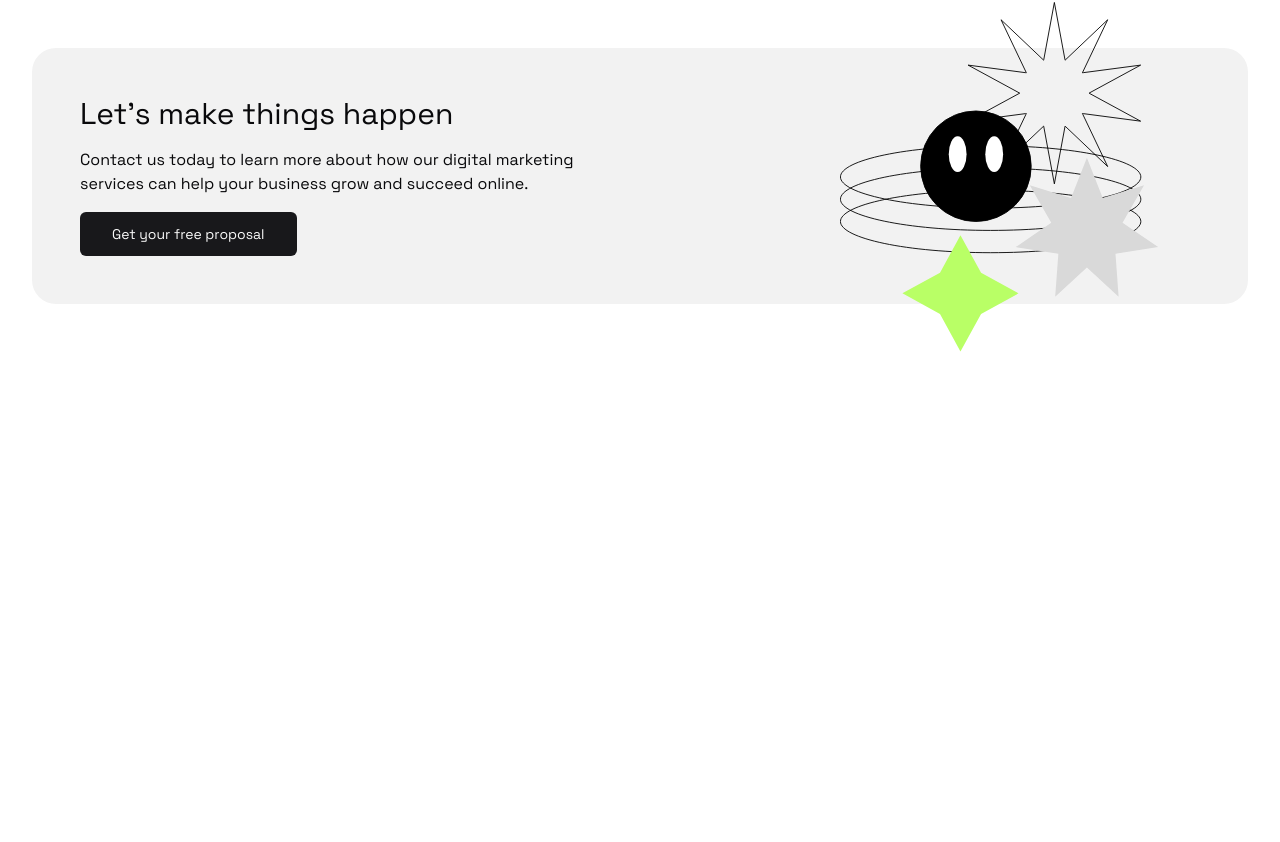
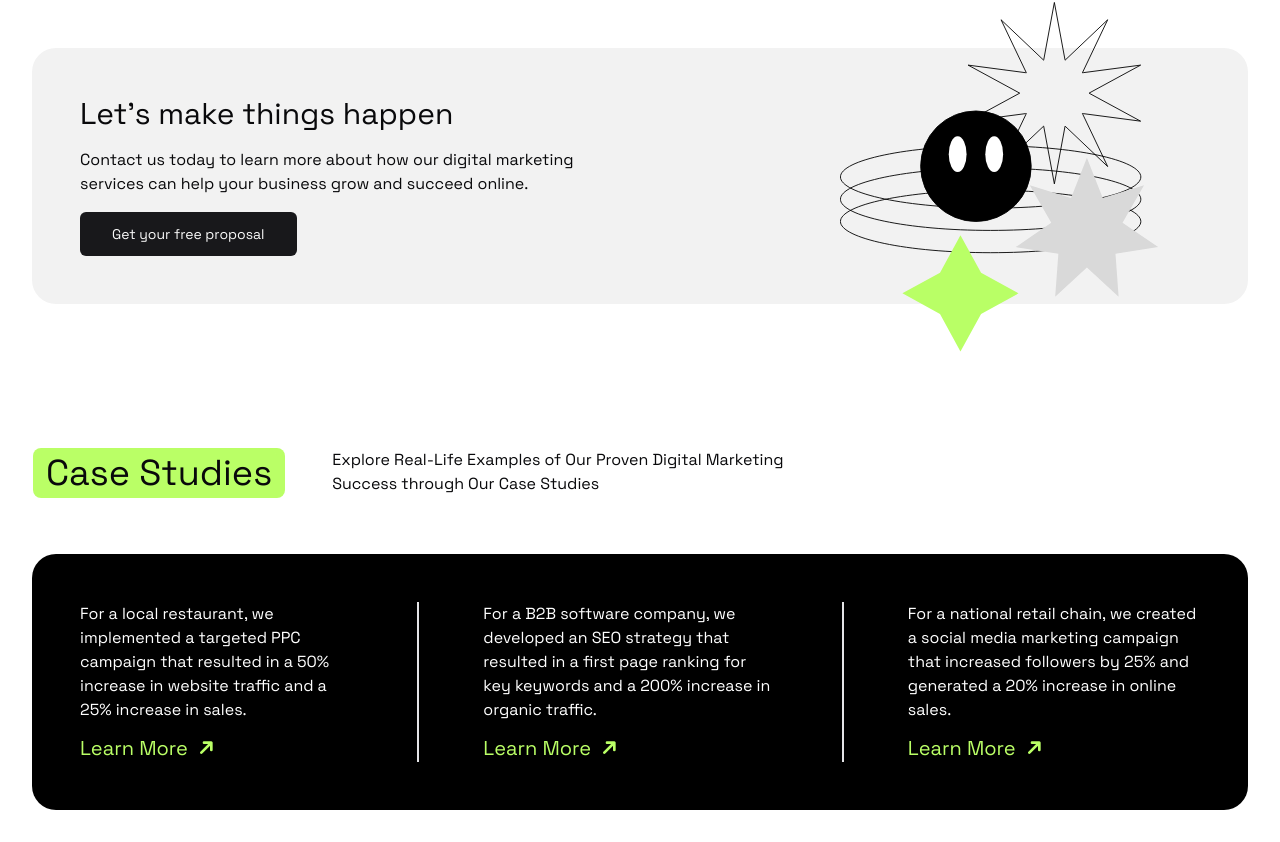
Before and after one commit to mamadOuologuem/hekima_frontend, a Next.js app: page / in a window 1280 px wide. Shown: the part 2051-2893 px from the top of the page. Before the commit the page ends 2451 px from the top, so only its background shows below. Built offline with nearby package versions, Linux system fonts and the light colour scheme.

Commit message:
feat(landing): add case studies section

```diff
--- /dev/null
+++ b/src/features/landing/components/CaseStudiesSection/CaseStudiesSection.tsx
@@ -0,0 +1,59 @@
+import { ArrowTopRightIcon } from '@radix-ui/react-icons';
+import SectionTitle from '@/features/landing/components/SectionTitle';
+import Link from 'next/link';
+import { Fragment } from 'react';
+
+const caseStudies = [
+  {
+    title:
+      'For a local restaurant, we implemented a targeted PPC campaign that resulted in a 50% increase in website traffic and a 25% increase in sales.',
+    href: '#'
+  },
+
+  {
+    title:
+      'For a B2B software company, we developed an SEO strategy that resulted in a first page ranking for key keywords and a 200% increase in organic traffic.',
+    href: '#'
+  },
+
+  {
+    title:
+      'For a national retail chain, we created a social media marketing campaign that increased followers by 25% and generated a 20% increase in online sales.',
+    href: '#'
+  }
+] as const;
+
+const CaseStudiesSection = () => {
+  return (
+    <section className="flex flex-col gap-y-14">
+      <SectionTitle
+        title="Case Studies"
+        subtitle={
+          <>
+            Explore Real-Life Examples of Our Proven Digital Marketing
+            <br />
+            Success through Our Case Studies
+          </>
+        }
+      />
+
+      <div className="flex rounded-3xl bg-black p-12">
+        {caseStudies.map(({ title, href }, index) => (
+          <Fragment key={title}>
+            {index !== 0 && <div className="bottom-2 mx-16 h-full border" />}
+            <div className="space-y-3">
+              <p className="text-white">{title}</p>
+
+              <Link href={href} className="flex items-center gap-x-2 text-secondary">
+                <p className="text-xl">Learn More</p>{' '}
+                <ArrowTopRightIcon width={20} height={20} className="stroke-secondary" />
+              </Link>
+            </div>
+          </Fragment>
+        ))}
+      </div>
+    </section>
+  );
+};
+
+export default CaseStudiesSection;
--- /dev/null
+++ b/src/features/landing/components/CaseStudiesSection/index.ts
@@ -0,0 +1 @@
+export { default } from './CaseStudiesSection';
--- a/src/features/landing/pages/LandingPage/LandingPage.tsx
+++ b/src/features/landing/pages/LandingPage/LandingPage.tsx
@@ -2,6 +2,7 @@ import Hero from '@/features/landing/components/Hero';
 import PartnersSection from '@/features/landing/components/PartnersSection';
 import ServiceListSection from '@/features/landing/components/ServiceListSection';
 import ProposalSection from '@/features/landing/components/ProposalSection';
+import CaseStudiesSection from '@/features/landing/components/CaseStudiesSection';
 
 const LandingPage = () => {
   return (
@@ -10,6 +11,7 @@ const LandingPage = () => {
       <PartnersSection />
       <ServiceListSection />
       <ProposalSection />
+      <CaseStudiesSection />
     </div>
   );
 };
```
